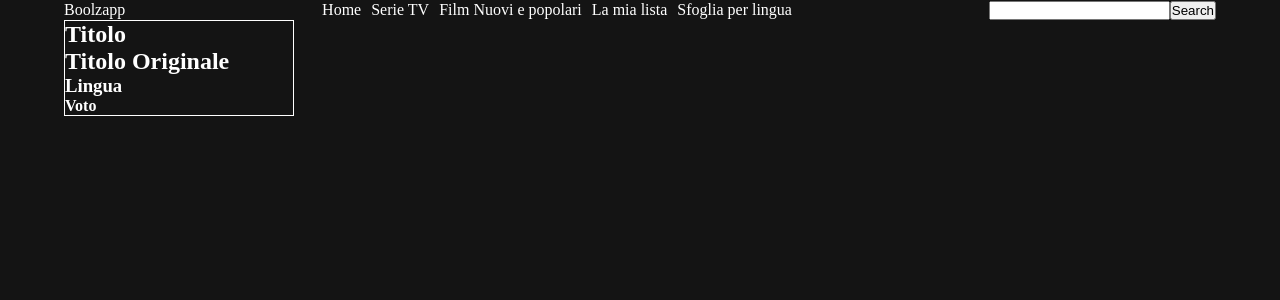
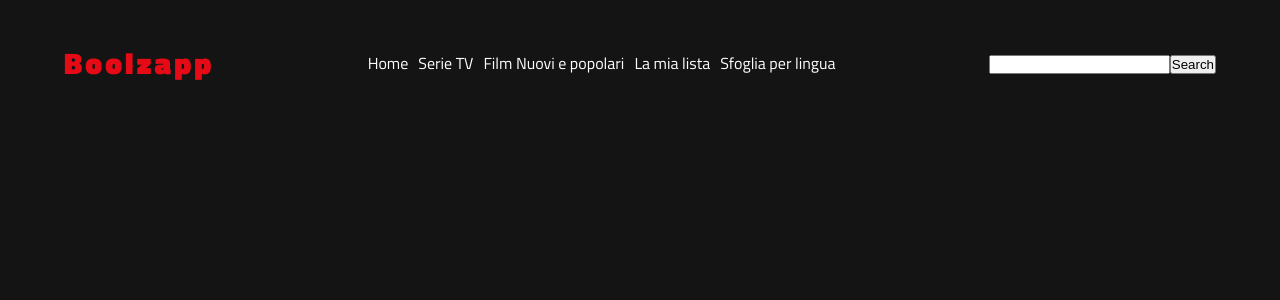
Before and after one commit to casalaspro/vite-boolflix, a Vue app: page / in a window 1280 px wide. Shown: the top 300 px of the page. Built offline with nearby package versions, Linux system fonts and the light colour scheme; no server answers.

Commit message:
ADD - scss style to navbar and cards from search

```diff
--- a/src/components/appCard.vue
+++ b/src/components/appCard.vue
@@ -8,6 +8,12 @@ export default{
   methods:{
 
   },
+  props:{
+    movieTitle: String,
+    movieOriginalTitle: String,
+    movieLanguage: String,
+    movieVote: Number
+  }
 
 }
 </script>
@@ -16,10 +22,10 @@ export default{
   <div class="col-20">
     <div class="card">
 
-      <h1>Titolo</h1>
-      <h2>Titolo Originale</h2>
-      <h3>Lingua</h3>
-      <h4>Voto</h4>
+      <h1>{{ movieTitle }}</h1>
+      <h2>{{ movieOriginalTitle }}</h2>
+      <h3>{{ movieLanguage }}</h3>
+      <h4>{{ movieVote }}</h4>
 
     </div>
   </div>
@@ -31,5 +37,6 @@ export default{
 <style scoped>
 .card{
   border: 1px solid white;
+  height: 100%;
 }
 </style>
--- a/src/components/appMain.vue
+++ b/src/components/appMain.vue
@@ -1,16 +1,21 @@
 <script>
 import AppCard from './appCard.vue';
+import {store} from '../store'
 
 
 export default{
   data(){
     return{
+      dbMovies : store.movies[0],
 
     }
   },
   components:{
     AppCard
-  }
+  },
+  created(){
+    // console.log("Dal'appMain ",  dbMovies);
+  },
 }
 
 </script>
@@ -19,7 +24,18 @@ export default{
 
   <section class="search-results">
     <div class="container">
-      <AppCard/>
+      <div class="row">
+        <AppCard
+          v-for="movie in dbMovies"
+          :movieTitle="movie.title"
+          :movieOriginalTitle="movie.original_title"
+          :movieLanguage="movie.original_language"
+          :movieVote="movie.vote_average"
+
+
+        />
+      </div>
+      <!-- v-if="dbMovies.length !== 0" -->
     </div>
   </section>
 
--- a/src/components/appNavbar.vue
+++ b/src/components/appNavbar.vue
@@ -35,7 +35,16 @@
 </template>
 
 <style lang="scss" scope>
+@import '../style/_variables.scss';
+
   nav{
+    .logo{
+      color: $company-color;
+      font-weight: 900;
+      font-size: 30px;
+      letter-spacing: 3px;
+    }
+    margin: 40px 0;
     .menu{
       display: flex;
       justify-content: center;
--- a/src/components/appSearch.vue
+++ b/src/components/appSearch.vue
@@ -6,7 +6,9 @@ import {store} from '../store'
 export default{
   data(){
     return{
-  searchValue: '',
+      searchValue: '',
+      movieDatabase: store.movies,
+
     }
   },
   methods:{
@@ -18,14 +20,15 @@ export default{
         }
       })
       .then((response)=>{
-        console.log(response);
         store.movies.push(response.data.results);
+        console.log("response.data.results: ", response.data.results);
+        console.log("Dentro store.movie[0]: ", store.movies[0]);
       })
     }
 
   },
   mounted(){
-    this.fetchMovies("Il signore degli");
+    // this.fetchMovies("Il signore degli");
   },
   components:{
 
@@ -37,8 +40,8 @@ export default{
 <template>
   <div class="search-wrap">
     <input class="search-input" v-model="searchValue" type="text">
-    <button class="search-button">Search</button>
-    <p>{{ searchValue }}</p>
+    <button @click="fetchMovies(searchValue)" class="search-button">Search</button>
+    <!-- <p v-if="movieDatabase.length !== 0">{{ movieDatabase }}</p> -->
   </div>
 
 </template>
--- a/src/style/_layout.scss
+++ b/src/style/_layout.scss
@@ -1,3 +1,6 @@
+@import url('https://fonts.googleapis.com/css2?family=Titillium+Web:ital,wght@0,200;0,300;0,400;0,600;0,700;0,900;1,200;1,300;1,400;1,600;1,700&display=swap');
+
+
 .row{
   display:flex;
   flex-wrap: wrap;
@@ -10,4 +13,5 @@
 body{
   background-color: #141414;
   color: white;
+  font-family: "Titillium Web", sans-serif;
 }
--- /dev/null
+++ b/src/style/_variables.scss
@@ -0,0 +1 @@
+$company-color: #E50A15;
--- a/src/style/general.scss
+++ b/src/style/general.scss
@@ -1,3 +1,4 @@
 @use '_reset';
 @use '_layout';
 @use '_utility';
+@use '_variables';
```
